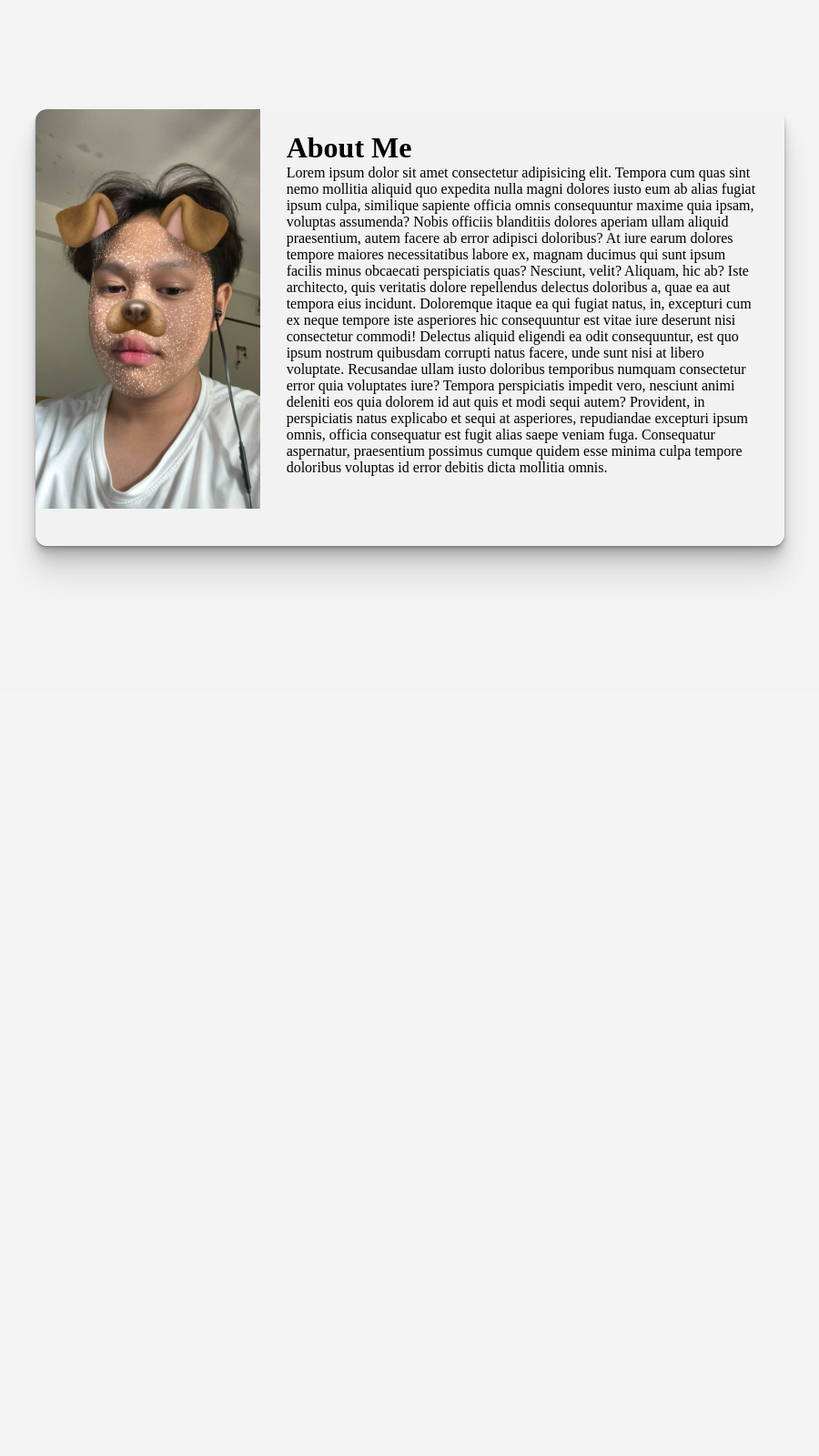
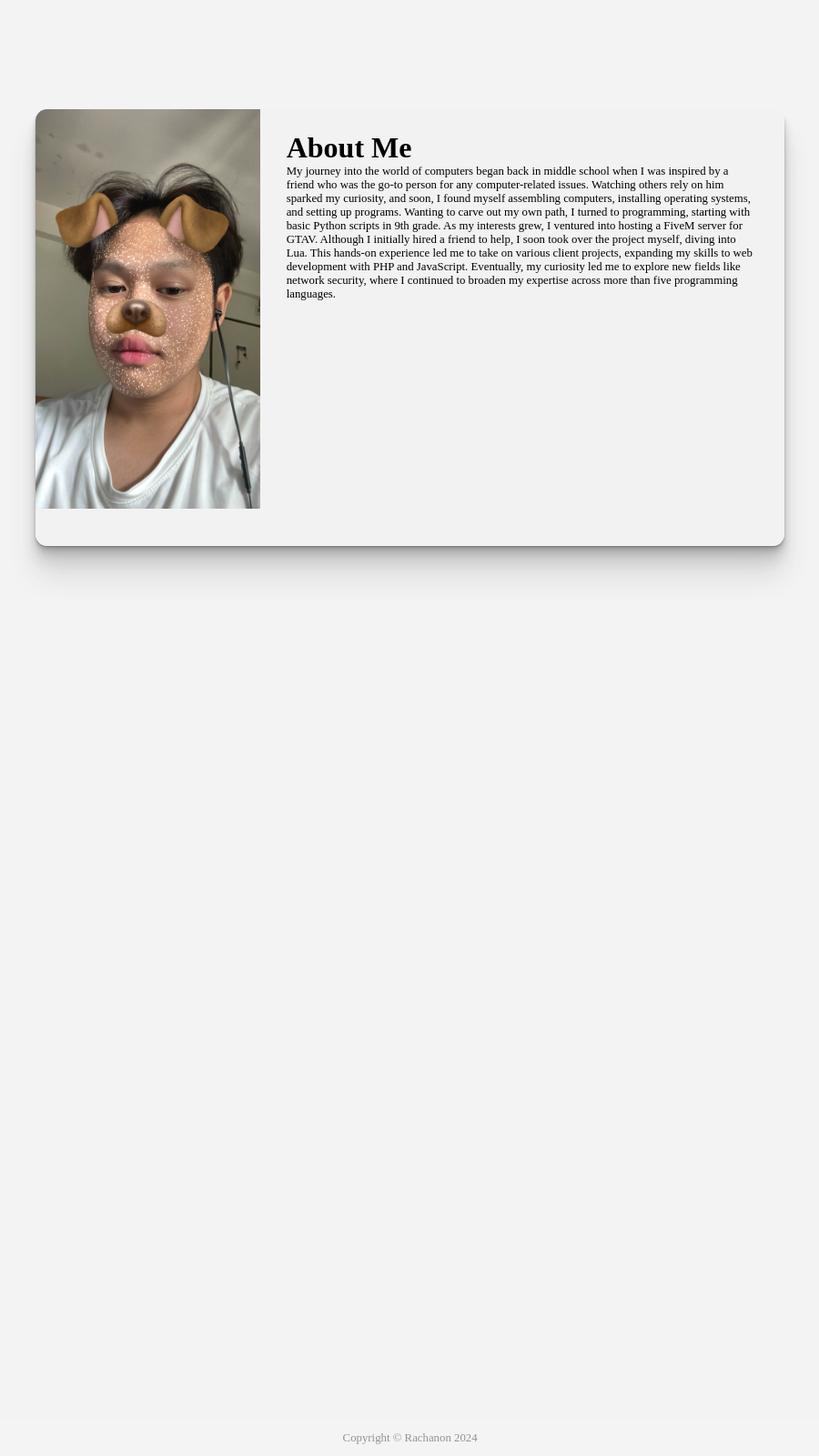
Before and after one commit to SaiMaiNow/ProjectResume, a plain HTML site: page index.html in a window 1280 px wide. Shown: the part 760-2360 px from the top of the page at 91% size, without its empty margins (183-1083 px from the left). Before the commit the page ends 1520 px from the top, so only its background shows below. Drawn offline with Linux system fonts and the light colour scheme; a web font is replaced by a local one.

Commit message:
add content page career

```diff
--- a/css/styles.css
+++ b/css/styles.css
@@ -294,7 +294,15 @@ body {
 }
 
 .main-content > .content-home-about > .content-about-box > .content-details > .deyails-cut > p {
-    font-size: 1rem;
+    font-size: 80%;
+}
+
+.main-content > .content-home-career {
+    display: flex;
+    justify-content: center;
+    align-items: center;
+    width: 100%;
+    height: 50rem;
 }
 
 .slide-right {
@@ -363,3 +371,13 @@ body {
         opacity: 1;
     }
 }
+
+body > footer {
+    font-size: 80%;
+    color: var(--color-font-long);
+    width: 99vw;
+    height: 5vh;
+    display: flex;
+    align-items: center;
+    justify-content: center;
+}
--- a/index.html
+++ b/index.html
@@ -27,7 +27,7 @@
         <div class="right-box">
             <ul>
                 <li><button onclick="scrollNext('#about')">About</button></li>
-                <li><button>Career</button></li>
+                <li><button onclick="scrollNext('#career')"></buttononclick>Career</button></li>
                 <li><button>Experience</button></li>
                 <li><button>Skills</button></li>
                 <li><button>Gallery</button></li>
@@ -40,13 +40,17 @@
                 <div class="group slide-right">
                     <h3 class="typewriter">Hello I'm Rachanon.</h3>
                     <p>I am a fullstack developer. I can write programs in various languages such as PHP, Lua, JS, Java,
-                        C#, C++, TypeScript, Python, Go, and MySQL. However, my main programming languages are Lua and JS. I started
+                        C#, C++, TypeScript, Python, Go, and MySQL. However, my main programming languages are Lua and
+                        JS. I started
                         programming with the game GTAV, and it was the first thing that allowed me to earn money.</p>
                     <div class="button-contactor slide-right">
                         <div class="group">
-                            <a href="https://www.facebook.com/ohm.hy01" target="_blank"><i class="fa-brands fa-facebook"></i></a>
-                            <a href="https://github.com/SaiMaiNow" target="_blank"><i class="fa-brands fa-github"></i></a>
-                            <a href="https://www.instagram.com/_.rcn2005/" target="_blank"><i class="fa-brands fa-instagram"></i></a>
+                            <a href="https://www.facebook.com/ohm.hy01" target="_blank"><i
+                                    class="fa-brands fa-facebook"></i></a>
+                            <a href="https://github.com/SaiMaiNow" target="_blank"><i
+                                    class="fa-brands fa-github"></i></a>
+                            <a href="https://www.instagram.com/_.rcn2005/" target="_blank"><i
+                                    class="fa-brands fa-instagram"></i></a>
                             <button onclick="copy('pword988@gmail.com')"><i class="fa-solid fa-envelope"></i></button>
                         </div>
                     </div>
@@ -58,20 +62,39 @@
                 </div>
             </div>
         </div>
-        <div class="content-home-about slide-bottom" id="about">
-            <div class="content-about-box">
+        <div class="content-home-about" id="about">
+            <div class="content-about-box slide-bottom">
                 <div class="content-image">
                     <img src="image/data_Image/ME2.png">
                 </div>
                 <div class="content-details">
                     <div class="deyails-cut">
                         <h3>About Me</h3>
-                        <p>Lorem ipsum dolor sit amet consectetur adipisicing elit. Tempora cum quas sint nemo mollitia aliquid quo expedita nulla magni dolores iusto eum ab alias fugiat ipsum culpa, similique sapiente officia omnis consequuntur maxime quia ipsam, voluptas assumenda? Nobis officiis blanditiis dolores aperiam ullam aliquid praesentium, autem facere ab error adipisci doloribus? At iure earum dolores tempore maiores necessitatibus labore ex, magnam ducimus qui sunt ipsum facilis minus obcaecati perspiciatis quas? Nesciunt, velit? Aliquam, hic ab? Iste architecto, quis veritatis dolore repellendus delectus doloribus a, quae ea aut tempora eius incidunt. Doloremque itaque ea qui fugiat natus, in, excepturi cum ex neque tempore iste asperiores hic consequuntur est vitae iure deserunt nisi consectetur commodi! Delectus aliquid eligendi ea odit consequuntur, est quo ipsum nostrum quibusdam corrupti natus facere, unde sunt nisi at libero voluptate. Recusandae ullam iusto doloribus temporibus numquam consectetur error quia voluptates iure? Tempora perspiciatis impedit vero, nesciunt animi deleniti eos quia dolorem id aut quis et modi sequi autem? Provident, in perspiciatis natus explicabo et sequi at asperiores, repudiandae excepturi ipsum omnis, officia consequatur est fugit alias saepe veniam fuga. Consequatur aspernatur, praesentium possimus cumque quidem esse minima culpa tempore doloribus voluptas id error debitis dicta mollitia omnis.</p>
+                        <p>
+                            My journey into the world of computers began back in middle school when I was inspired by a
+                            friend who was the go-to person for any computer-related issues. Watching others rely on him
+                            sparked my curiosity, and soon, I found myself assembling computers, installing operating
+                            systems, and setting up programs. Wanting to carve out my own path, I turned to programming,
+                            starting with basic Python scripts in 9th grade.
+
+                            As my interests grew, I ventured into hosting a FiveM server for GTAV. Although I initially
+                            hired a friend to help, I soon took over the project myself, diving into Lua. This hands-on
+                            experience led me to take on various client projects, expanding my skills to web development
+                            with PHP and JavaScript. Eventually, my curiosity led me to explore new fields like network
+                            security, where I continued to broaden my expertise across more than five programming
+                            languages.
+                        </p>
                     </div>
                 </div>
             </div>
         </div>
+        <div class="content-home-career" id="career">
+
+        </div>
     </div>
+    <footer>
+        <p>Copyright © Rachanon 2024</p>
+    </footer>
     <script src="js/jquery-3.7.0.js"></script>
     <script src="js/c109ba2d75.js"></script>
     <script src="js/sweetalert2.all.min.js"></script>
```
